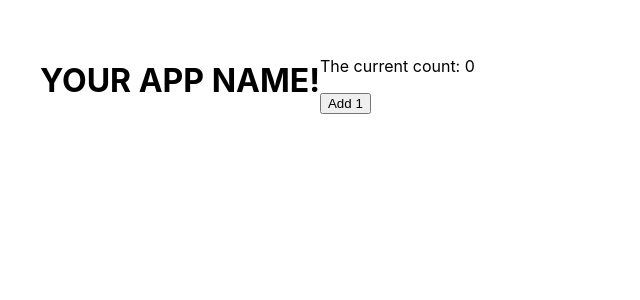
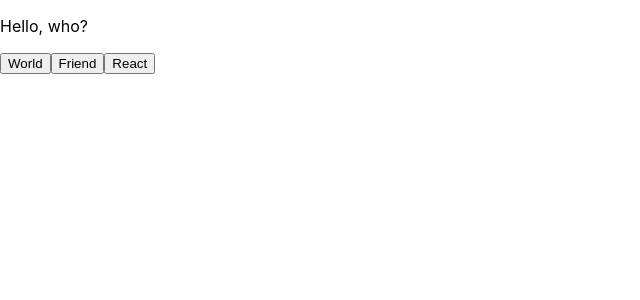
Before and after one commit to sPro1ly0/react-playground, a React (Create React App) app: page / in a window 1280 px wide. Shown: the top 300 px of the page, without its empty margins (0-640 px from the left). Built offline with nearby package versions, Linux system fonts and the light colour scheme.

Commit message:
Add summary comments and HelloWorld drill

```diff
--- a/src/index.js
+++ b/src/index.js
@@ -1,6 +1,7 @@
 import React from 'react';
 import ReactDOM from 'react-dom';
-import App from './App';
+//import App from './App';
 import './index.css';
+import HelloWorld from './state-drills/HelloWorld';
 
-ReactDOM.render(<App />, document.getElementById('root'));
+ReactDOM.render(<HelloWorld />, document.getElementById('root'));
--- /dev/null
+++ b/src/state-drills/HelloWorld.js
@@ -0,0 +1,37 @@
+import React from 'react';
+import ReactDOM from 'react-dom';
+
+class HelloWorld extends React.Component {
+    state = {
+        word: "who?"
+    };
+    worldButtonClick = () => {
+        this.setState({
+            word: "World!"
+        })
+    }
+    friendButtonClick = () => {
+        this.setState({
+            word: "Friend!"
+        })
+    }
+    reactButtonClick = () => {
+        this.setState({
+            word: "React!"
+        })
+    }
+    render () {
+        return (
+            <div>
+                <p>
+                    Hello, {this.state.word}
+                </p>
+                <button onClick={this.worldButtonClick}>World</button>
+                <button onClick={this.friendButtonClick}>Friend</button>
+                <button onClick={this.reactButtonClick}>React</button>
+            </div>
+        )
+    }
+}
+
+export default HelloWorld;
--- a/src/state/TheDate.js
+++ b/src/state/TheDate.js
@@ -41,4 +41,4 @@ class TheDate extends React.Component {
 //everytime setState is called a new render is triggered
 //unmount won't happen until we unmount the component
 
-export default TheDate
+export default TheDate;
```
